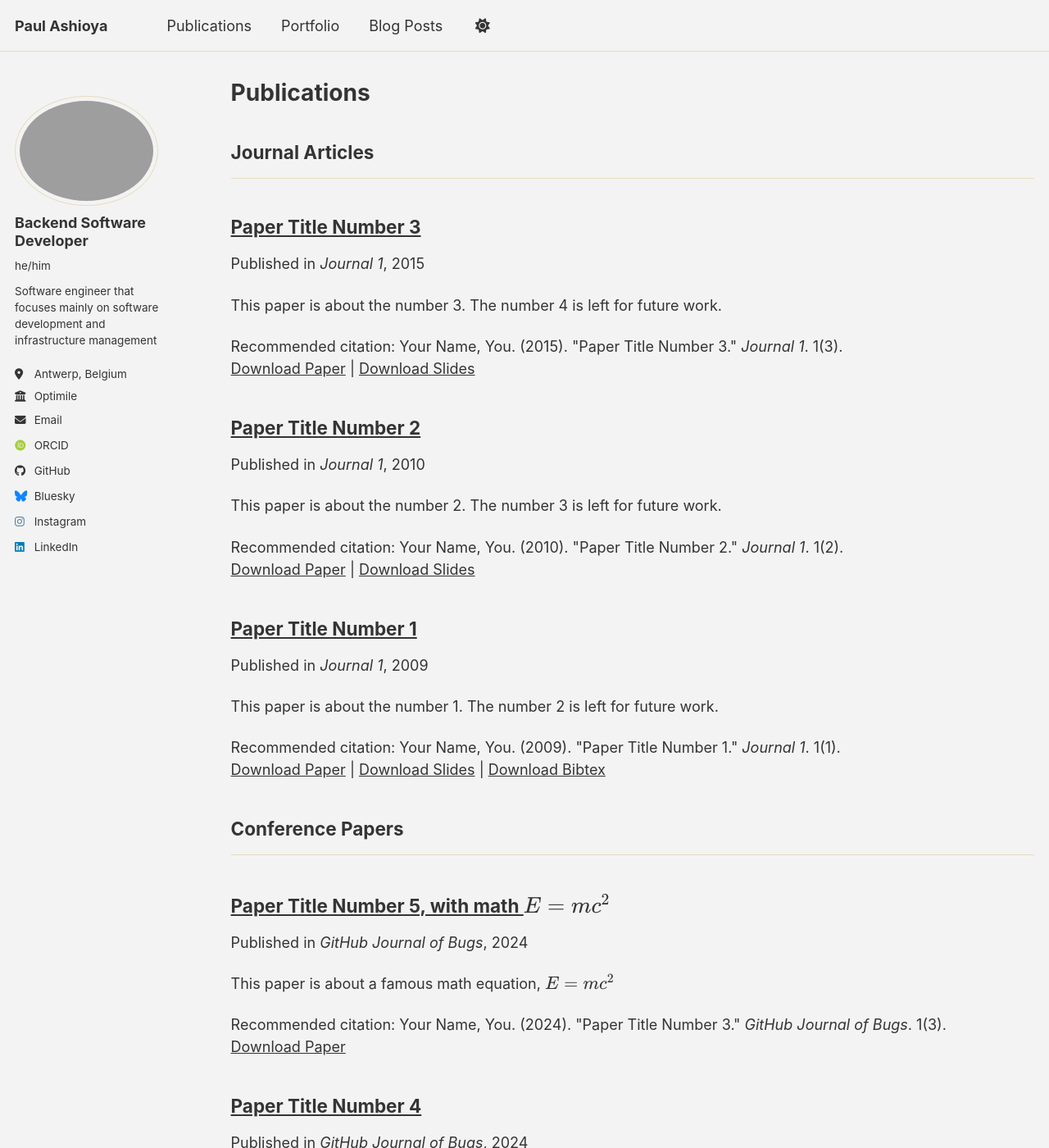
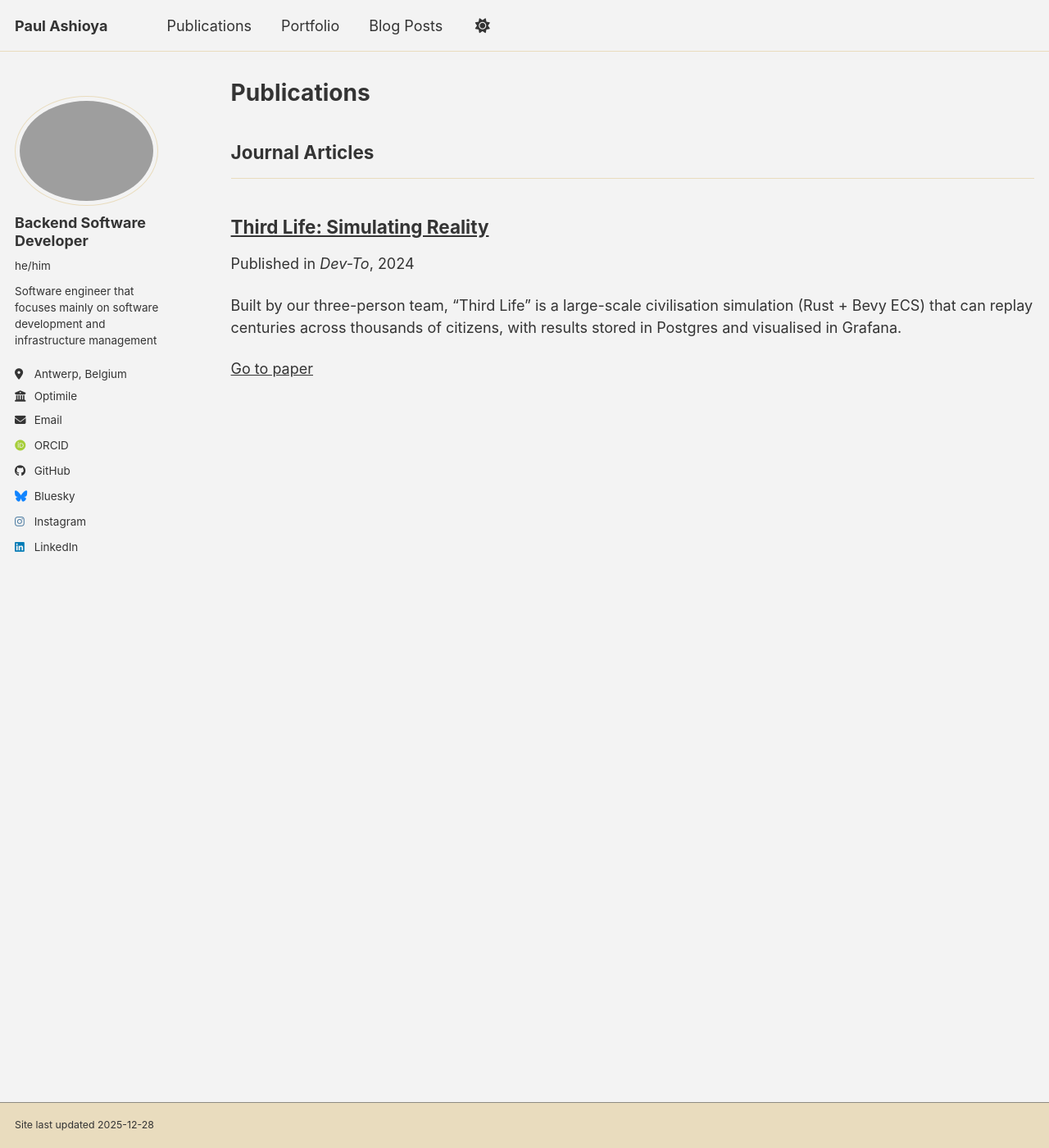
Before and after one commit to pashioya/academicpages, a Jekyll site: the page built from _pages/publications.html, in a window 1280 px wide and 1400 px high. Shown: the whole window at 82% size. Built offline with Jekyll 4.4.1, drawn with Linux system fonts in a browser that asks for light colours; some web fonts are replaced; a script bundle is joined from its source files by our own code; library files that are not in the unit come from our copies; some of the changed text lies outside the part shown.

Commit message:
Refactor citation links and remove default publications

```diff
--- a/_includes/archive-single.html
+++ b/_includes/archive-single.html
@@ -53,31 +53,31 @@
     {% endif %}
 
     {% if post.citation and post.paperurl and post.slidesurl and post.bibtexurl %}
-      <p>Recommended citation: {{ post.citation }}<br /><a href="{{ post.paperurl }}">Download Paper</a> | <a href="{{ post.slidesurl }}">Download Slides</a> | <a href="{{ post.bibtexurl }}">Download Bibtex</a></p>
+      <p>Recommended citation: {{ post.citation }}<br /><a href="{{ post.paperurl }}">Go to paper</a> | <a href="{{ post.slidesurl }}">Go to Slides</a> </p>
     {% elsif post.citation and post.paperurl and post.slidesurl %}
-      <p>Recommended citation: {{ post.citation }}<br /><a href="{{ post.paperurl }}">Download Paper</a> | <a href="{{ post.slidesurl }}">Download Slides</a></p>
+      <p>Recommended citation: {{ post.citation }}<br /><a href="{{ post.paperurl }}">Go to paper</a> | <a href="{{ post.slidesurl }}">Go to Slides</a></p>
     {% elsif post.citation and post.paperurl and post.bibtexurl %}
-      <p>Recommended citation: {{ post.citation }}<br /><a href="{{ post.paperurl }}">Download Paper</a> | <a href="{{ post.bibtexurl }}">Download Bibtex</a></p>
+      <p>Recommended citation: {{ post.citation }}<br /><a href="{{ post.paperurl }}">Go to paper</a> </p>
     {% elsif post.citation and post.paperurl %}
-      <p>Recommended citation: {{ post.citation }}<br /><a href="{{ post.paperurl }}">Download Paper</a></p>
+      <p>Recommended citation: {{ post.citation }}<br /><a href="{{ post.paperurl }}">Go to paper</a></p>
     {% elsif post.citation and post.slidesurl and post.bibtexurl %}
-      <p>Recommended citation: {{ post.citation }}<br /><a href="{{ post.slidesurl }}">Download Slides</a> | <a href="{{ post.bibtexurl}}">Download Bibtex</a></p>
+      <p>Recommended citation: {{ post.citation }}<br /><a href="{{ post.slidesurl }}">Go to Slides</a> | <a href="{{ post.bibtexurl}}">Go to Bibtex</a></p>
     {% elsif post.citation and post.slidesurl %}
-      <p>Recommended citation: {{ post.citation }}<br /><a href="{{ post.slidesurl }}">Download Slides</a></p>
+      <p>Recommended citation: {{ post.citation }}<br /><a href="{{ post.slidesurl }}">Go to Slides</a></p>
     {% elsif post.citation and post.bibtexurl %}
-      <p>Recommended citation: {{ post.citation }}<br /><a href="{{ post.bibtexurl }}">Download Bibtex</a></p>
+      <p>Recommended citation: {{ post.citation }}<br /><a href="{{ post.bibtexurl }}">Go to Bibtex</a></p>
     {% elsif post.citation %}
       <p>Recommended citation: {{ post.citation }}</p>
     {% elsif post.paperurl and post.bibtexurl %}
-      <p><a href=" {{ post.paperurl }} ">Download Paper</a> | <a href="{{ post.bibtexurl }}">Download Bibtex</a></p>
+      <p><a href=" {{ post.paperurl }} ">Go to paper</a> </p>
     {% elsif post.paperurl %}
-      <p><a href=" {{ post.paperurl }} ">Download Paper</a></p>
+      <p><a href=" {{ post.paperurl }} ">Go to paper</a></p>
     {% elsif post.slidesurl and post.bibtexurl %}
-      <p><a href="{{ post.slidesurl }}">Download Slides</a> | <a href="{{ post.bibtexurl }}">Download Bibtex</a></p>
+      <p><a href="{{ post.slidesurl }}">Go to Slides</a> </p>
     {% elsif post.slidesurl %}
-      <p><a href="{{ post.slidesurl }}">Download Slides</a></p>
+      <p><a href="{{ post.slidesurl }}">Go to Slides</a></p>
     {% elsif post.bibtexurl %}
-      <p><a href="{{ post.bibtexurl }}">Download Bibtex</a></p>
+      <p><a href="{{ post.bibtexurl }}">Go to Bibtex</a></p>
     {% endif %}
 
   </article>
--- a/_includes/footer.html
+++ b/_includes/footer.html
@@ -2,24 +2,9 @@
 
 {% if site.author.github or site.author.bitbucket or site.atom_feed.hide != true %}
 <div class="page__footer-follow">
-  <ul class="social-icons">
-    {% if site.data.ui-text[site.locale].follow_label %}
-      <li><strong>{{ site.data.ui-text[site.locale].follow_label }}</strong></li>
-    {% endif %}
-    {% if site.author.github %}
-      <li><a href="https://github.com/{{ site.author.github }}"><i class="fab fa-github" aria-hidden="true"></i> GitHub</a></li>
-    {% endif %}
-    {% if site.author.bitbucket %}
-      <li><a href="https://bitbucket.org/{{ site.author.bitbucket }}"><i class="fab fa-bitbucket" aria-hidden="true"></i> Bitbucket</a></li>
-    {% endif %}
-    {% if site.atom_feed.hide != true %}
-    <li><a href="{% if site.atom_feed.path %}{{ site.atom_feed.path }}{% else %}{{ base_path }}/feed.xml{% endif %}"><i class="fa fa-fw fa-rss-square" aria-hidden="true"></i> {{ site.data.ui-text[site.locale].feed_label | default: "Feed" }}</a></li>
-    {% endif %}
-  </ul>
 </div>
 {% endif %}
 
 <div class="page__footer-copyright">
-  &copy; {{ site.time | date: '%Y' }} {{ site.name | default: site.title }}, {{ site.data.ui-text[site.locale].powered_by | default: "Powered by" }} <a href="https://jekyllrb.com" rel="nofollow">Jekyll</a> &amp; <a href="https://github.com/academicpages/academicpages.github.io">AcademicPages</a>, a fork of <a href="https://mademistakes.com/work/minimal-mistakes-jekyll-theme/" rel="nofollow">Minimal Mistakes</a>.<br />
   Site last updated {{ "now" | date: '%Y-%m-%d' }}
 </div>
--- a/_includes/footer/custom.html
+++ b/_includes/footer/custom.html
@@ -1,6 +1,4 @@
 <!-- start custom footer snippets -->
-
-<a href="/sitemap/">Sitemap</a>
 
 <!-- Support for MatJax -->
 <script defer src="https://cdnjs.cloudflare.com/polyfill/v3/polyfill.min.js?features=es6"></script>
--- a/_publications/2009-10-01-paper-title-number-1.md
+++ /dev/null
@@ -1,14 +0,0 @@
----
-title: "Paper Title Number 1"
-collection: publications
-category: manuscripts
-permalink: /publication/2009-10-01-paper-title-number-1
-excerpt: 'This paper is about the number 1. The number 2 is left for future work.'
-date: 2009-10-01
-venue: 'Journal 1'
-slidesurl: 'https://academicpages.github.io/files/slides1.pdf'
-paperurl: 'https://academicpages.github.io/files/paper1.pdf'
-bibtexurl: 'https://academicpages.github.io/files/bibtex1.bib'
-citation: 'Your Name, You. (2009). &quot;Paper Title Number 1.&quot; <i>Journal 1</i>. 1(1).'
----
-The contents above will be part of a list of publications, if the user clicks the link for the publication than the contents of section will be rendered as a full page, allowing you to provide more information about the paper for the reader. When publications are displayed as a single page, the contents of the above "citation" field will automatically be included below this section in a smaller font.
--- a/_publications/2010-10-01-paper-title-number-2.md
+++ /dev/null
@@ -1,14 +0,0 @@
----
-title: "Paper Title Number 2"
-collection: publications
-category: manuscripts
-permalink: /publication/2010-10-01-paper-title-number-2
-excerpt: 'This paper is about the number 2. The number 3 is left for future work.'
-date: 2010-10-01
-venue: 'Journal 1'
-slidesurl: 'https://academicpages.github.io/files/slides2.pdf'
-paperurl: 'https://academicpages.github.io/files/paper2.pdf'
-citation: 'Your Name, You. (2010). &quot;Paper Title Number 2.&quot; <i>Journal 1</i>. 1(2).'
----
-
-The contents above will be part of a list of publications, if the user clicks the link for the publication than the contents of section will be rendered as a full page, allowing you to provide more information about the paper for the reader. When publications are displayed as a single page, the contents of the above "citation" field will automatically be included below this section in a smaller font.
--- a/_publications/2015-10-01-paper-title-number-3.md
+++ /dev/null
@@ -1,14 +0,0 @@
----
-title: "Paper Title Number 3"
-collection: publications
-category: manuscripts
-permalink: /publication/2015-10-01-paper-title-number-3
-excerpt: 'This paper is about the number 3. The number 4 is left for future work.'
-date: 2015-10-01
-venue: 'Journal 1'
-slidesurl: 'https://academicpages.github.io/files/slides3.pdf'
-paperurl: 'https://academicpages.github.io/files/paper3.pdf'
-citation: 'Your Name, You. (2015). &quot;Paper Title Number 3.&quot; <i>Journal 1</i>. 1(3).'
----
-
-The contents above will be part of a list of publications, if the user clicks the link for the publication than the contents of section will be rendered as a full page, allowing you to provide more information about the paper for the reader. When publications are displayed as a single page, the contents of the above "citation" field will automatically be included below this section in a smaller font.
--- /dev/null
+++ b/_publications/2024-03-26-third-life-simulating-reality.md
@@ -0,0 +1,14 @@
+---
+title: "Third Life: Simulating Reality"
+collection: publications
+category: manuscripts
+permalink: /publication/2009-10-01-paper-title-number-1
+excerpt: 'Built by our three-person team, “Third Life” is a large-scale civilisation simulation (Rust + Bevy ECS) that can replay centuries across thousands of citizens, with results stored in Postgres and visualised in Grafana.'
+date: 2024-03-26
+venue: 'Dev-To'
+slidesurl: ""
+paperurl: 'https://dev.to/tomellm/third-life-simulating-reality-41if'
+bibtexurl: ""
+itation: 'Paul Ashioya, You. (2009). &quot;Paper Title Number 1.&quot; <i>Journal 1</i>. 1(1).'
+---
+We built “Third Life,” a large-scale civilisation simulation that models thousands of citizens across multiple worlds, letting centuries of social, agricultural, and economic change unfold quickly while we rerun scenarios under different starting conditions to see how histories diverge. To handle the computational load, the three of us chose Rust with the Bevy game engine and an ECS architecture, which let us represent citizens and their relationships as components and run highly parallel systems efficiently; we also used bevy_egui for UI/plots, serde for configuration, and async/task tooling to keep iteration fast. For data collection and visualisation, we initially tried InfluxDB because the simulation outputs are time-series-like, but we hit practical limits (timestamp range and slow large queries), so we moved to PostgreSQL for reliable long-range timestamps and smoother analytics, then surfaced results in Grafana dashboards. Overall, Bevy’s speed and flexibility made rapid feature work possible once we adapted to the ECS paradigm, and if we restarted we’d push Rust’s abstractions further to make our systems more generic and expand the simulation’s breadth for richer emergent behaviour.
--- a/_publications/2025-06-08-paper-title-number-5.md
+++ /dev/null
@@ -1,13 +0,0 @@
----
-title: "Paper Title Number 5, with math $$E=mc^2$$"
-collection: publications
-category: conferences
-permalink: /publication/2024-02-17-paper-title-number-4
-excerpt: 'This paper is about a famous math equation, $$E=mc^2$$'
-date: 2024-02-17
-venue: 'GitHub Journal of Bugs'
-paperurl: 'https://academicpages.github.io/files/paper3.pdf'
-citation: 'Your Name, You. (2024). &quot;Paper Title Number 3.&quot; <i>GitHub Journal of Bugs</i>. 1(3).'
----
-
-Using [MathJax](https://www.mathjax.org/) in the description is supported - $$E=mc^2$$ - however, the use must be mindful that the default delimiters are `$$...$$` and `\\[...\\]` which differs from the `$...$` that is typically expected.
```
Also changed, not shown: _layouts/single.html (+5 -5 lines), _publications/2024-02-17-paper-title-number-4.md (deleted, +0 -13 lines).
